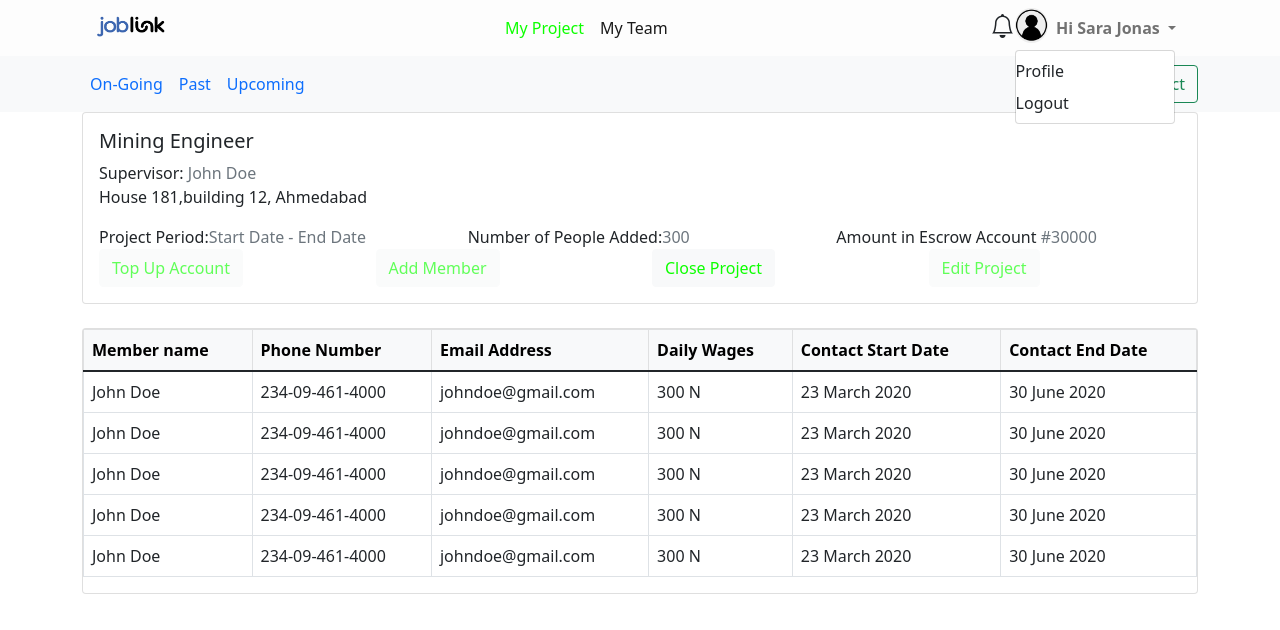
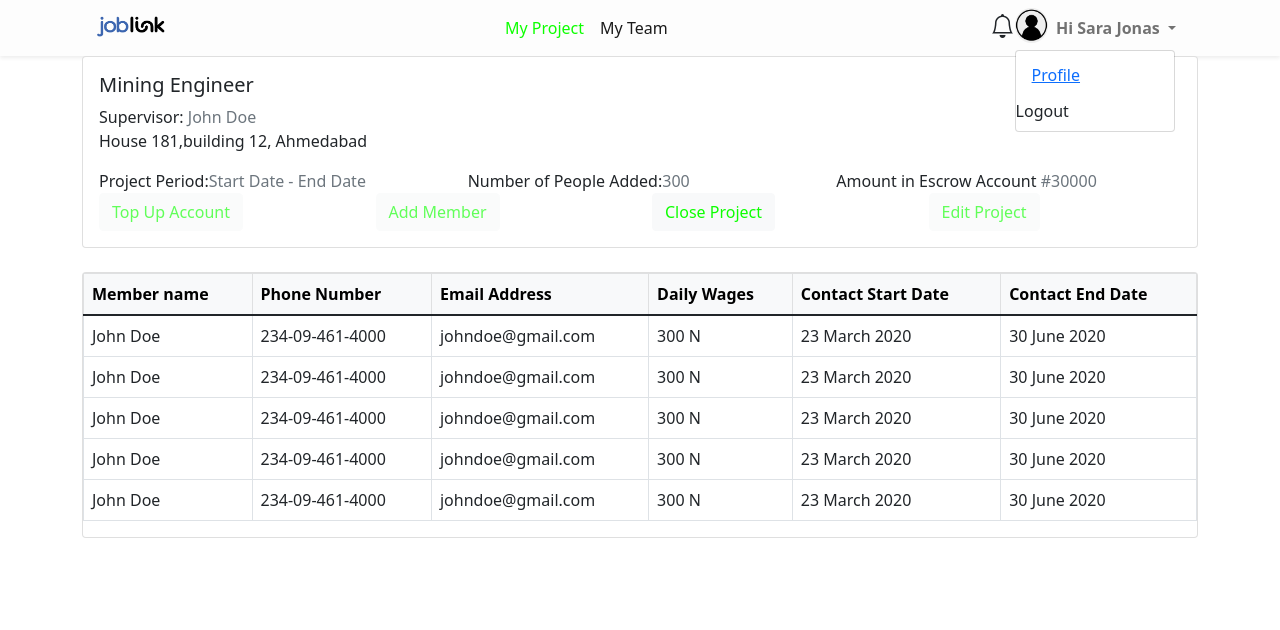
Before and after one commit to NishaMathuria/JobLink, an Angular app: page /project-detail in a window 1280 px wide. Both pictures are taken after a click on the button "Hi Sara Jonas". Shown: the top 630 px of the page. Built offline with nearby package versions, Linux system fonts and the light colour scheme.

Commit message:
changes in routing and header file

```diff
--- a/src/app/app-routing.module.ts
+++ b/src/app/app-routing.module.ts
@@ -13,7 +13,8 @@ const routes: Routes = [
   { path: 'profile', component: EmployeeProfileComponent },
   { path: 'add-member', component: AddTeamMemberPageComponent },
   { path: 'employee-detail', component: EmployeeDetailComponent },
-  { path: 'project-detail', component: ProjectDetailComponent }
+  { path: 'project-detail', component: ProjectDetailComponent },
+  { path: '**', redirectTo:'', pathMatch:'full'}
 ];
 
 @NgModule({
--- a/src/app/header/header.component.html
+++ b/src/app/header/header.component.html
@@ -47,22 +47,10 @@
             <ul ngbDropdownMenu
             class="dropdown-menu"
             aria-labelledby="navbarDropdown">
-              <li><a href="#"></a>Profile</li>
+
+              <li class="dropdown-item"><a routerLink="/profile">Profile</a></li>
               <li><a class="dropdown-item" href="#"></a>Logout</li>
             </ul>
-            <!-- <ul
-              ngbDropdownMenu
-              class="dropdown-menu"
-              aria-labelledby="navbarDropdown"
-            >
-              <li class="dropdown-item" role="button">
-                <i class="fa fa-user-circle-o me-2" aria-hidden="true"></i>
-                Your profile
-              </li>
-              <li><hr class="dropdown-divider" /></li>
-              <li class="dropdown-item" role="button">
-                <option>logout</option>
-            </ul> -->
           </div>
         </li>
       </ul>
--- a/src/app/project-detail/project-detail.component.html
+++ b/src/app/project-detail/project-detail.component.html
@@ -1,4 +1,4 @@
-<nav class="navbar navbar-expand bg-light">
+<!-- <nav class="navbar navbar-expand bg-light">
   <div class="container">
     <button
       class="navbar-toggler"
@@ -27,7 +27,7 @@
       <a class="btn btn-outline-success" href="create-project" role="button">Create New Project</a>
     </div>
   </div>
-</nav>
+</nav> -->
 
 
 <!-- employee detail card 1 -->
```
Also changed, not shown: src/app/add-team-member-page/add-team-member-page.component.ts (line endings or trailing spaces).
